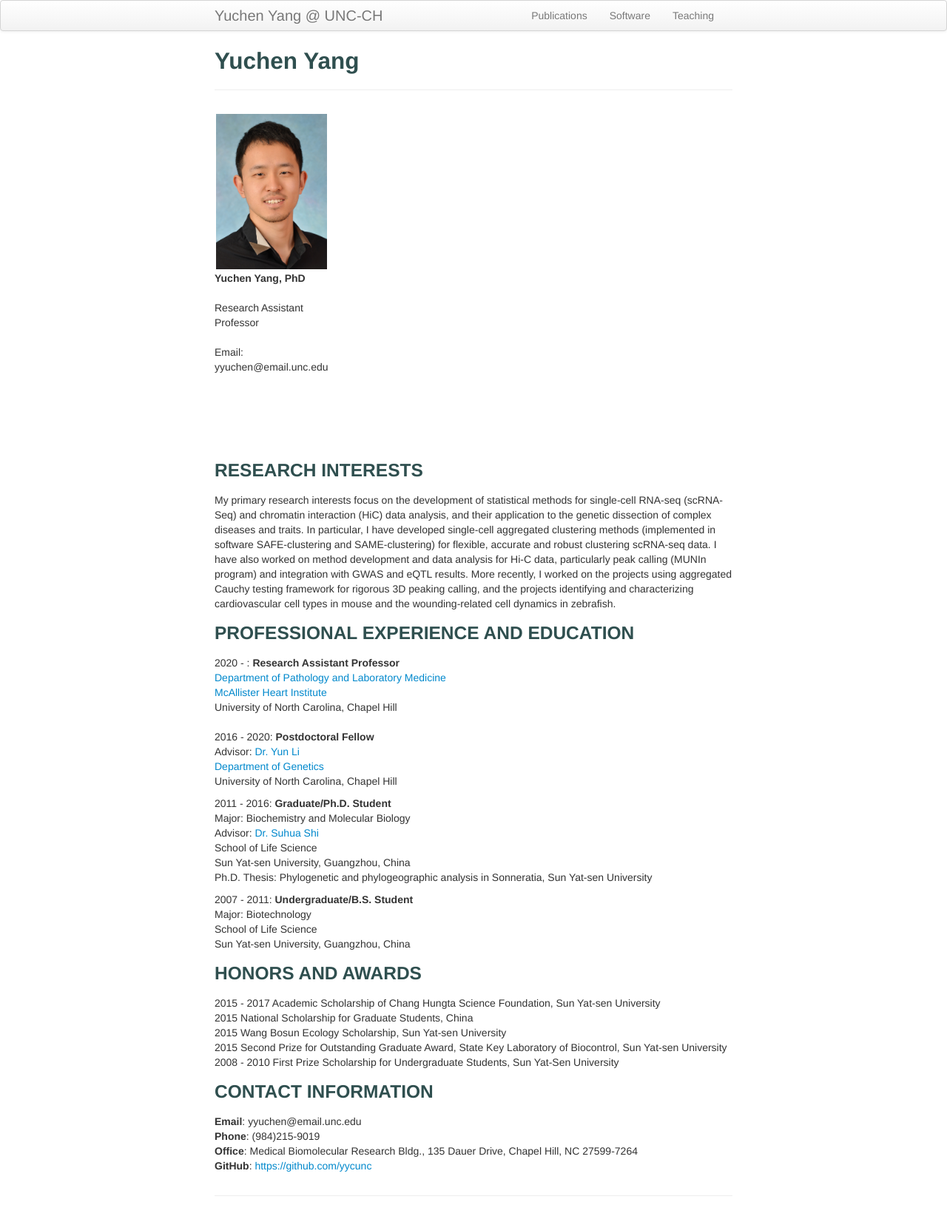
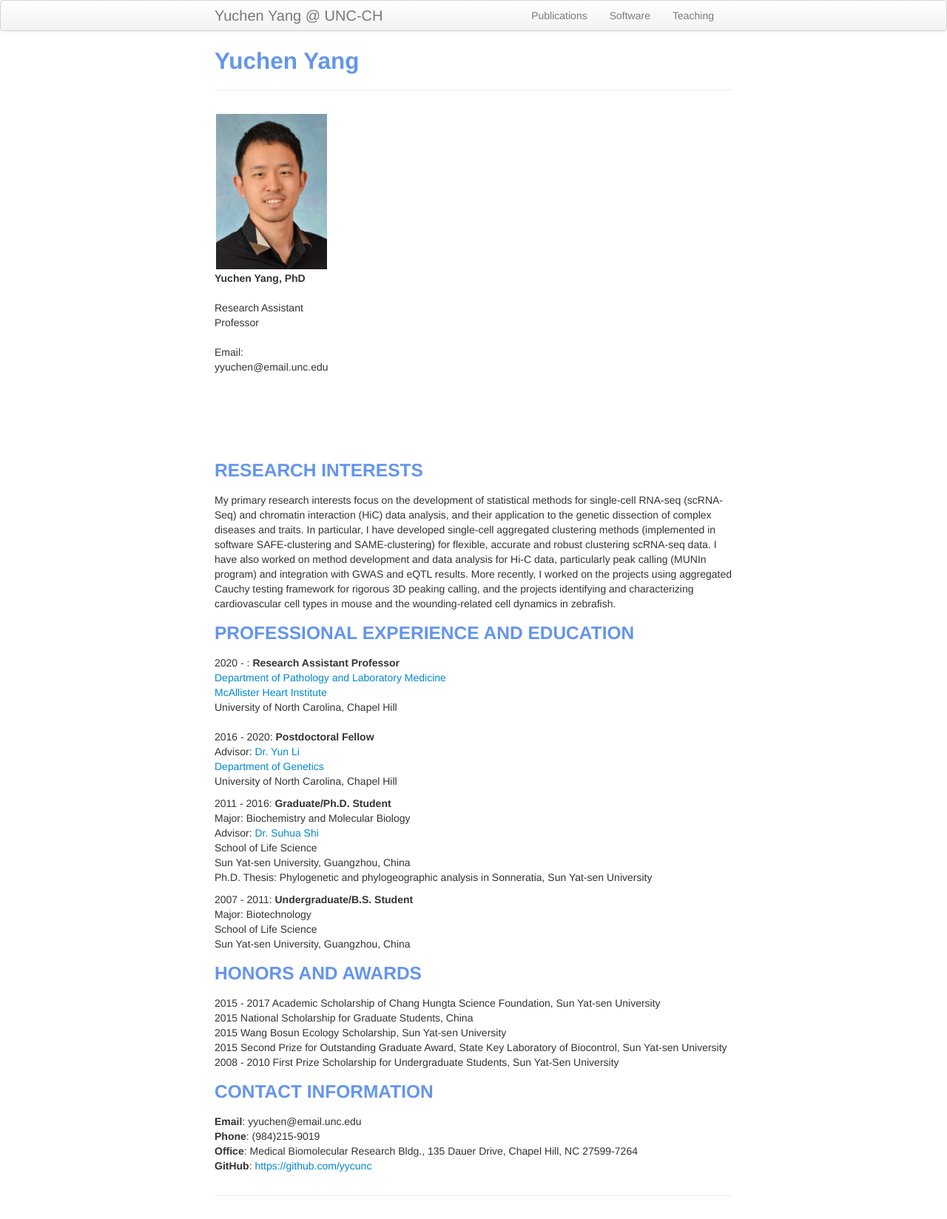
Before and after one commit to yycunc/yycunc.github.io, a Jekyll site: the page built from index.md, in a window 1280 px wide. Shown: the whole page at 74% size. Built offline with Jekyll 4.4.1, drawn with Linux system fonts in a browser that asks for light colours.

Commit message:
Update kbroman.css

```diff
--- a/assets/themes/twitter/css/kbroman.css
+++ b/assets/themes/twitter/css/kbroman.css
@@ -15,7 +15,7 @@ a {
 }
 
 a:hover {
-    color: darkslategray;
+    color: cornflowerblue;
     background-color: #e3e4fa;
     text-decoration: none;
 }
@@ -25,7 +25,7 @@ a img {
 }
 
 a:hover img {
-    color: darkslategray;
+    color: cornflowerblue;
     background-color: #e3e4fa;
     text-decoration: none;
     border: solid 2px #e3e4fa;
@@ -58,5 +58,5 @@ td.right {
 
 
 h1, h2, h3, h4 {
-    color: darkslategray;
+    color: cornflowerblue;
 }
```
